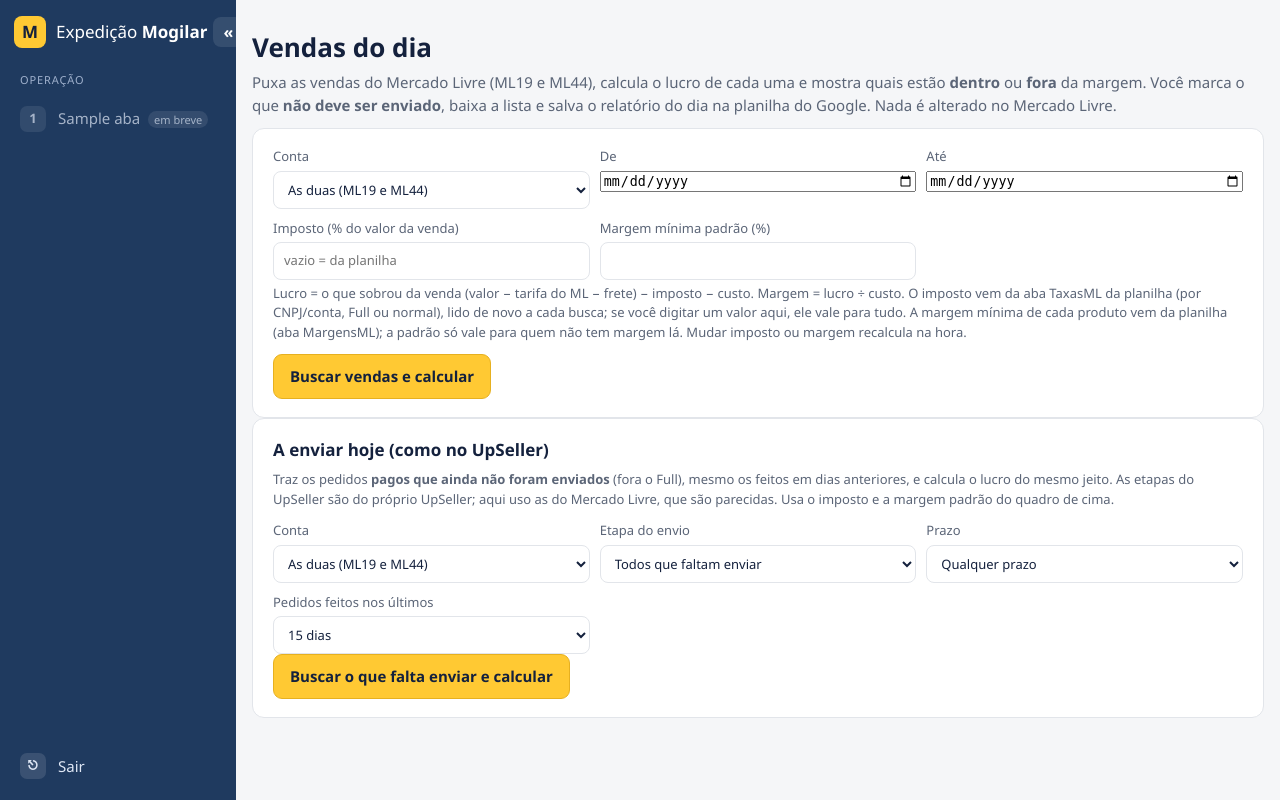
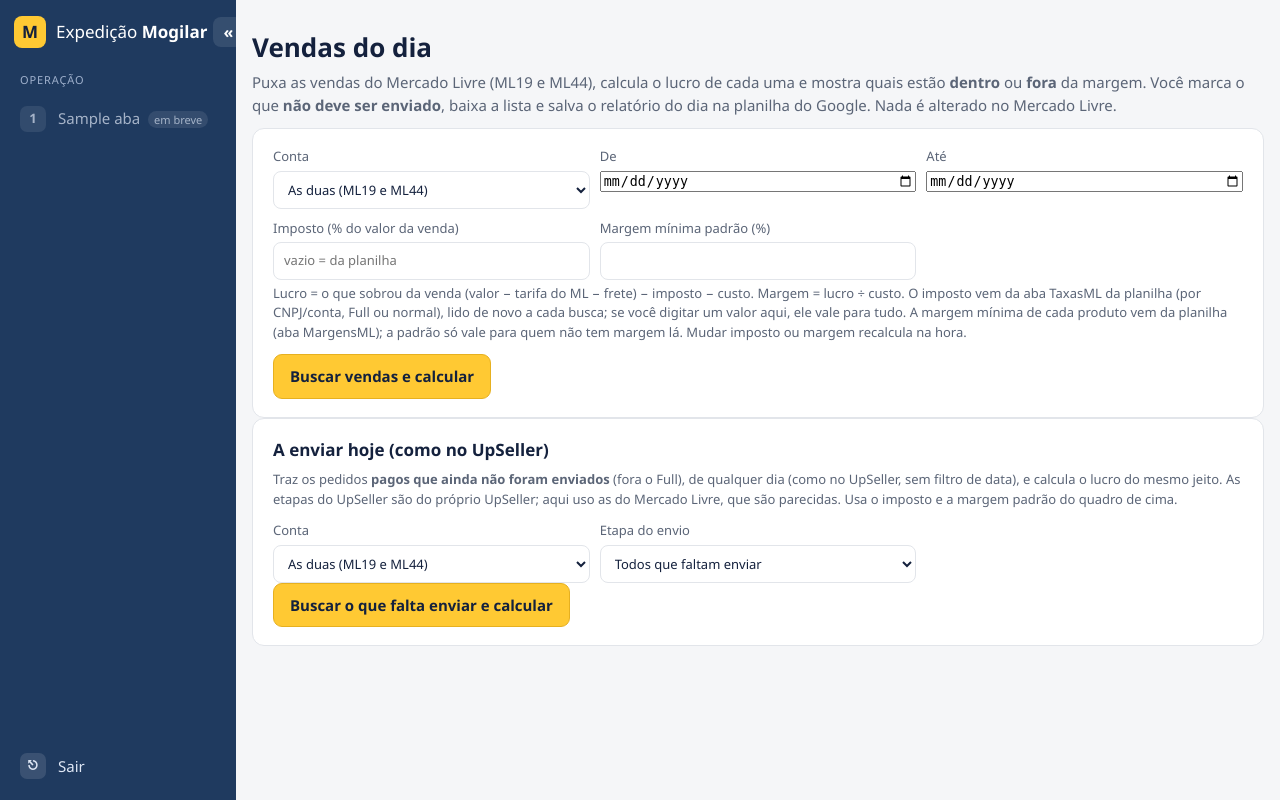
Before and after one commit to redemogilar-del/expedicao-full, a Python web app: template templates/vendas.html in a window 1280 px wide. Run offline with Jinja, Linux system fonts and the light colour scheme; the template is opened without the code that fills it: most values are stand-ins (such as "Sample title", 1, 10 or a date in 2020).

Commit message:
Vendas do dia: caixa 'A enviar' sem filtro de data (como o UpSeller), páginas em paralelo e mais threads no servidor
Co-Authored-By: Claude Sonnet 5.5 <noreply@anthropic.com>
Claude-Session: https://claude.ai/code/session_019ZxgBYeeJBoVwQeiJ1kGm8

```diff
--- a/render.yaml
+++ b/render.yaml
@@ -4,7 +4,7 @@ services:
     runtime: python
     plan: free
     buildCommand: pip install -r requisitos.txt
-    startCommand: gunicorn app:app --workers 1 --threads 4 --timeout 60 --bind 0.0.0.0:$PORT
+    startCommand: gunicorn app:app --workers 1 --threads 8 --timeout 60 --bind 0.0.0.0:$PORT
     healthCheckPath: /saude
     envVars:
       - key: EXP_SECRET_KEY
--- a/static/vendas.js
+++ b/static/vendas.js
@@ -38,13 +38,14 @@ const parametros = () => ({imposto_pct: $('vImposto').value, margem_padrao: $('v
 const chaveSku = r => r.sku || r.mlb;
 
 // ---------- busca ----------
+const DIAS_A_ENVIAR = 30;   // o UpSeller não tem filtro de data; o Mercado Livre só deixa ler até 31 dias por vez, então olhamos os últimos 30 dias de pedidos pagos (pedido a enviar mais antigo que isso quase não existe)
 const dataIso = d => d.getFullYear() + '-' + String(d.getMonth() + 1).padStart(2, '0') + '-' + String(d.getDate()).padStart(2, '0');
 // modo 'periodo': vendas feitas entre "De" e "Até". modo 'enviar': pedidos pagos que AINDA NÃO FORAM ENVIADOS (como a lista "Para enviar" do UpSeller), mesmo de dias anteriores
 async function buscar(modo){
   const enviar = modo === 'enviar';
   const escolhida = $(enviar ? 'vEConta' : 'vConta').value, contas = escolhida === 'AMBAS' ? ['ML19', 'ML44'] : [escolhida];
   let de = $('vDe').value, ate = $('vAte').value;
-  if (enviar) { const hoje = new Date(), ini = new Date(); ini.setDate(ini.getDate() - Number($('vDias').value || 15)); de = dataIso(ini); ate = dataIso(hoje); }
+  if (enviar) { const hoje = new Date(), ini = new Date(); ini.setDate(ini.getDate() - DIAS_A_ENVIAR); de = dataIso(ini); ate = dataIso(hoje); }
   if (!de || !ate || ate < de) { mensagem('Confira as datas: "Até" não pode ser antes de "De".', 'erro'); return; }
   $('vBuscar').disabled = true; $('vEnviar').disabled = true; mensagem(''); $('vResultado').hidden = true;
   try {
@@ -52,15 +53,22 @@ async function buscar(modo){
     const andamento = {}; for (const c of contas) andamento[c] = {off: 0, total: 0};
     const mostra = () => progresso(contas.map(c => c + ': ' + (andamento[c].total ? Math.min(andamento[c].off, andamento[c].total) + ' de ' + andamento[c].total + ' pedidos' : 'lendo…')).join(' · ') + (enviar ? ' (só os que faltam enviar)' : ''),
       5 + 55 * contas.reduce((t, c) => t + (andamento[c].total ? Math.min(1, andamento[c].off / andamento[c].total) : 0), 0) / contas.length);
+    const pedir = (conta, off) => comTentativas(() => json('/api/vendas/pedidos', {conta, de, ate, offset: off, somente_a_enviar: enviar, etapa: enviar ? $('vEtapa').value : 'todos', vence_hoje: false}));
     await Promise.all(contas.map(async conta => {          // as duas contas são lidas ao mesmo tempo
-      let off = 0, total = 0; mostra();
-      for (;;) {
-        const d = await comTentativas(() => json('/api/vendas/pedidos', {conta, de, ate, offset: off, somente_a_enviar: enviar, etapa: enviar ? $('vEtapa').value : 'todos', vence_hoje: enviar && $('vPrazo').value === 'hoje'}));
-        RAW.push(...d.itens); total = d.total; off = d.proximo; andamento[conta] = {off, total}; mostra();
-        if (d.concluido) break;
-      }
+      mostra();
+      let d = await pedir(conta, 0);                        // 1ª página: descobre o total
+      RAW.push(...d.itens); andamento[conta] = {off: d.proximo, total: d.total}; mostra();
+      const posicoes = [];
+      for (let o = d.proximo; !d.concluido && o < d.total; o += 20) posicoes.push(o);   // o resto das páginas, 4 de cada vez por conta
+      let prox = 0;
+      await Promise.all([0, 1, 2, 3].map(async () => {
+        while (prox < posicoes.length) {
+          const o = posicoes[prox++], r = await pedir(conta, o);
+          RAW.push(...r.itens); andamento[conta].off += 20; mostra();
+        }
+      }));
     }));
-    if (!RAW.length) { progresso(null); mensagem(enviar ? 'Nenhum pedido pago esperando envio nos últimos ' + $('vDias').value + ' dias.' : 'Nenhuma venda paga neste período.', ''); $('vBuscar').disabled = false; $('vEnviar').disabled = false; return; }
+    if (!RAW.length) { progresso(null); mensagem(enviar ? 'Nenhum pedido pago esperando envio nessa etapa.' : 'Nenhuma venda paga neste período.', ''); $('vBuscar').disabled = false; $('vEnviar').disabled = false; return; }
     const skus = [...new Set(RAW.map(r => r.sku).filter(Boolean))]; CAD = {};
     for (let i = 0; i < skus.length; i += 100) {
       progresso('Lendo custos e margens na planilha (' + Math.min(i + 100, skus.length) + ' de ' + skus.length + ' SKUs)…', 60 + 30 * i / skus.length);
--- a/templates/vendas.html
+++ b/templates/vendas.html
@@ -18,12 +18,10 @@
 
 <section class="cartao" id="vEnviarCaixa">
   <h2>A enviar hoje (como no UpSeller)</h2>
-  <p class="suave pequeno">Traz os pedidos <b>pagos que ainda não foram enviados</b> (fora o Full), mesmo os feitos em dias anteriores, e calcula o lucro do mesmo jeito. As etapas do UpSeller são do próprio UpSeller; aqui uso as do Mercado Livre, que são parecidas. Usa o imposto e a margem padrão do quadro de cima.</p>
+  <p class="suave pequeno">Traz os pedidos <b>pagos que ainda não foram enviados</b> (fora o Full), de qualquer dia (como no UpSeller, sem filtro de data), e calcula o lucro do mesmo jeito. As etapas do UpSeller são do próprio UpSeller; aqui uso as do Mercado Livre, que são parecidas. Usa o imposto e a margem padrão do quadro de cima.</p>
   <div class="regras">
     <label>Conta<select id="vEConta"><option value="AMBAS">As duas (ML19 e ML44)</option><option value="ML19">ML19</option><option value="ML44">ML44</option></select></label>
     <label>Etapa do envio<select id="vEtapa"><option value="todos">Todos que faltam enviar</option><option value="etiqueta">Com nota fiscal, prontos para etiqueta (≈ “Para Enviar” do UpSeller)</option><option value="nf">Falta emitir a nota fiscal (≈ “Para Emitir”)</option><option value="impressa">Etiqueta já impressa, aguardando coleta (≈ “Para Retirada”)</option></select></label>
-    <label>Prazo<select id="vPrazo"><option value="">Qualquer prazo</option><option value="hoje">Só os que vencem hoje ou já atrasados</option></select></label>
-    <label>Pedidos feitos nos últimos<select id="vDias"><option value="3">3 dias</option><option value="7">7 dias</option><option value="15" selected>15 dias</option><option value="30">30 dias</option></select></label>
   </div>
   <button class="primario" id="vEnviar">Buscar o que falta enviar e calcular</button>
 </section>
```
